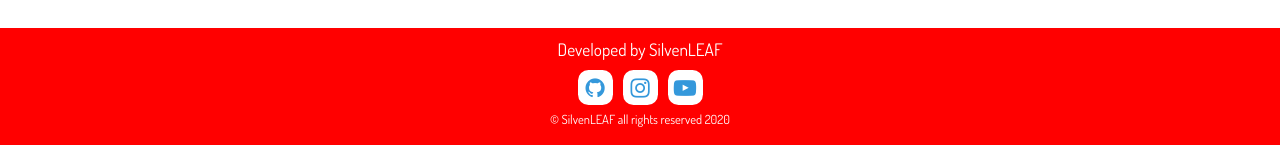
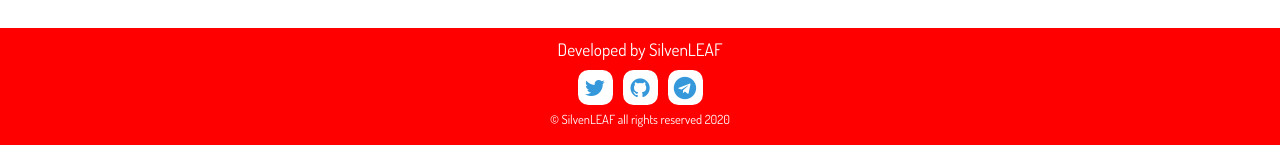
Before and after one commit to SilvenLEAF/YTDownloader, a React (Create React App) app in the folder client/: page /about in a window 1280 px wide. Shown: the part 652-797 px from the top of the page. Built offline with nearby package versions, Linux system fonts and the light colour scheme.

Commit message:
social connect now added

```diff
--- a/client/src/components/layout/Footer.js
+++ b/client/src/components/layout/Footer.js
@@ -15,9 +15,9 @@ function Footer(props) {
 
 
         <div className="my-social-icons-holder">
-          <span className="my-social-icon"><i className="fa fa-github"></i></span>
-          <span className="my-social-icon"><i className="fa fa-instagram"></i></span>
-          <span className="my-social-icon"><i className="fa fa-youtube-play"></i></span>
+          <a href="https://twitter.com/SilvenLEAF?s=20" className="my-social-icon"><i className="fa fa-twitter"></i></a>
+          <a href="https://github.com/SilvenLEAF" className="my-social-icon"><i className="fa fa-github"></i></a>
+          <a href="https://web.telegram.org/#/im?p=@SilvenLEAF" className="my-social-icon"><i className="fa fa-telegram"></i></a>
         </div>
 
 
```
